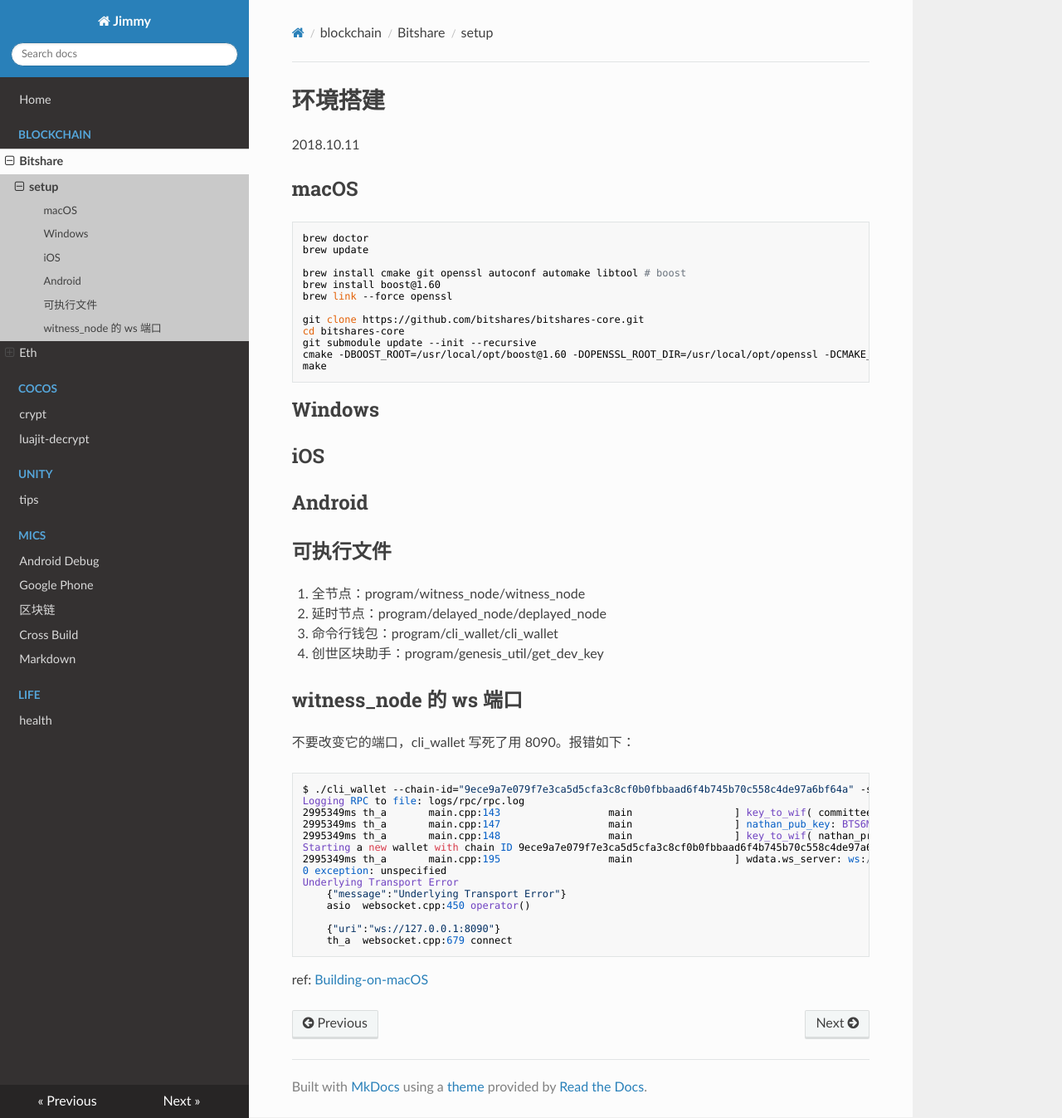
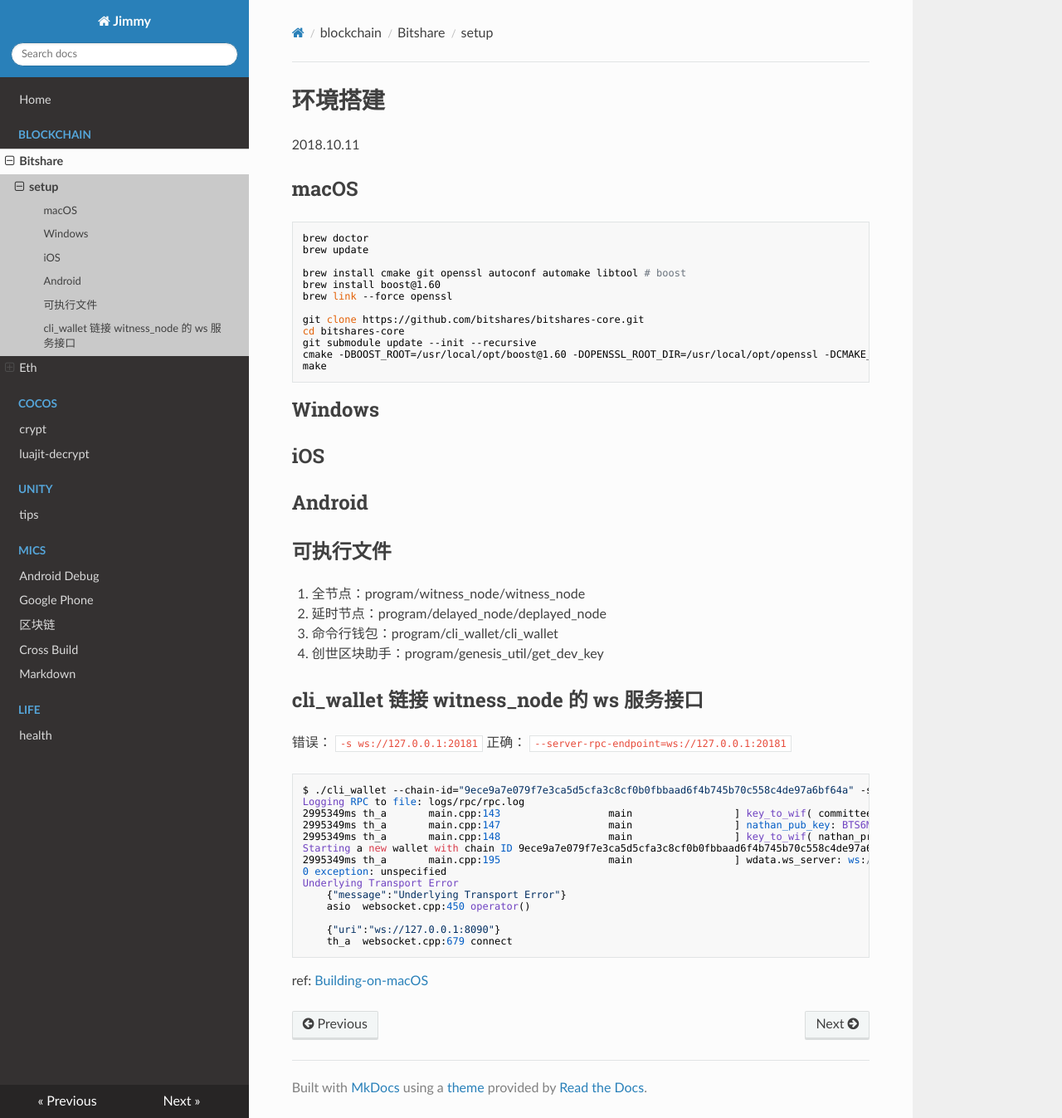
Before and after one commit to guo-m/blog, an MkDocs documentation site: the page built from docs/blockchain/bitshare/setup.md, in a window 1280 px wide and 1347 px high. Shown: the whole window at 83% size. Built offline with MkDocs 1.6.1, drawn with Linux system fonts in a browser that asks for light colours; nearby versions of some CDN libraries.

Commit message:
Update setup.md

````diff
--- a/docs/blockchain/bitshare/setup.md
+++ b/docs/blockchain/bitshare/setup.md
@@ -32,9 +32,10 @@
 3. 命令行钱包：program/cli_wallet/cli_wallet
 4. 创世区块助手：program/genesis_util/get_dev_key
 
-## witness_node 的 ws 端口
-不要改变它的端口，cli_wallet 写死了用 8090。报错如下：
+## cli_wallet 链接 witness_node 的 ws 服务接口
 
+错误： `-s ws://127.0.0.1:20181`
+正确： `--server-rpc-endpoint=ws://127.0.0.1:20181`
 ```
 $ ./cli_wallet --chain-id="9ece9a7e079f7e3ca5d5cfa3c8cf0b0fbbaad6f4b745b70c558c4de97a6bf64a" -s ws://127.0.0.1:20181 -w my-wallet.json
 Logging RPC to file: logs/rpc/rpc.log
````
